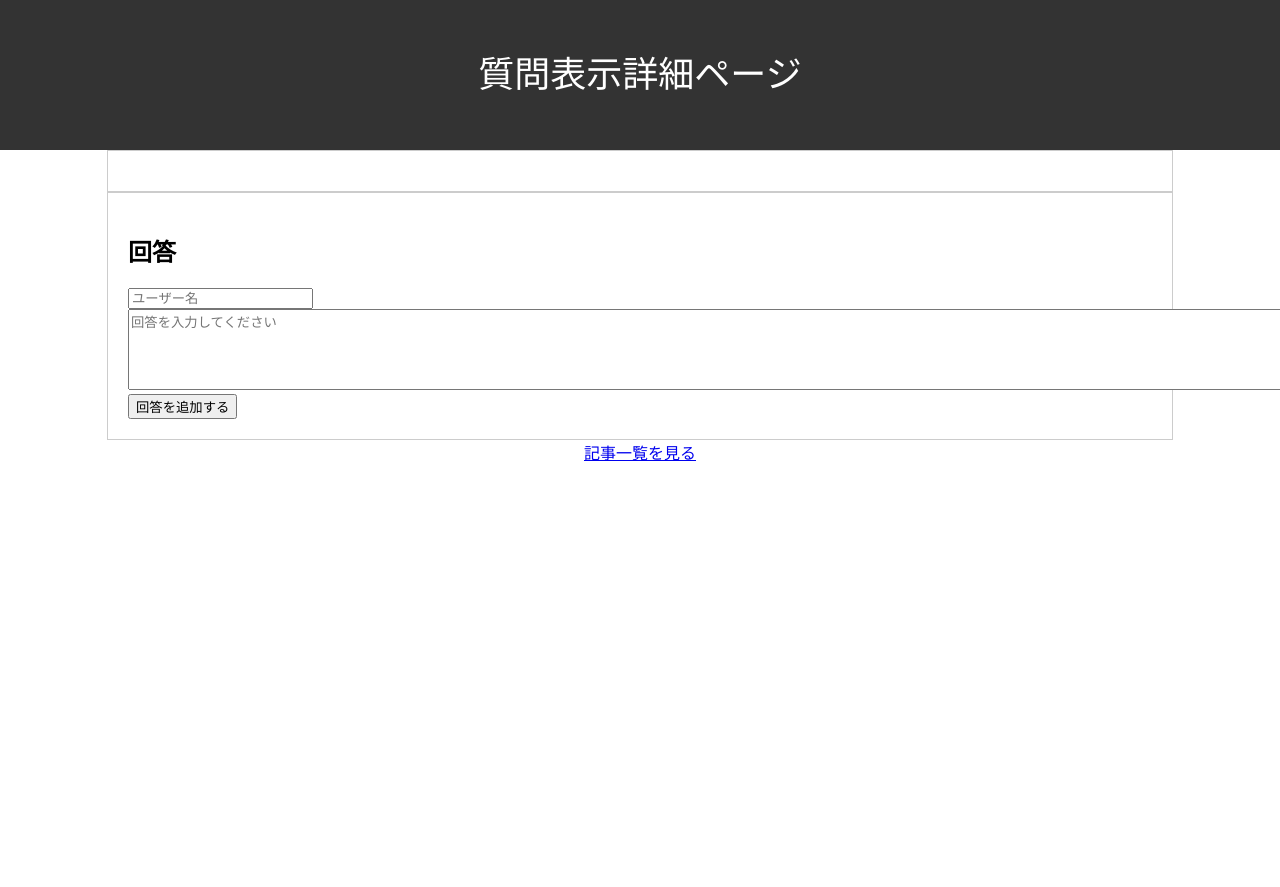
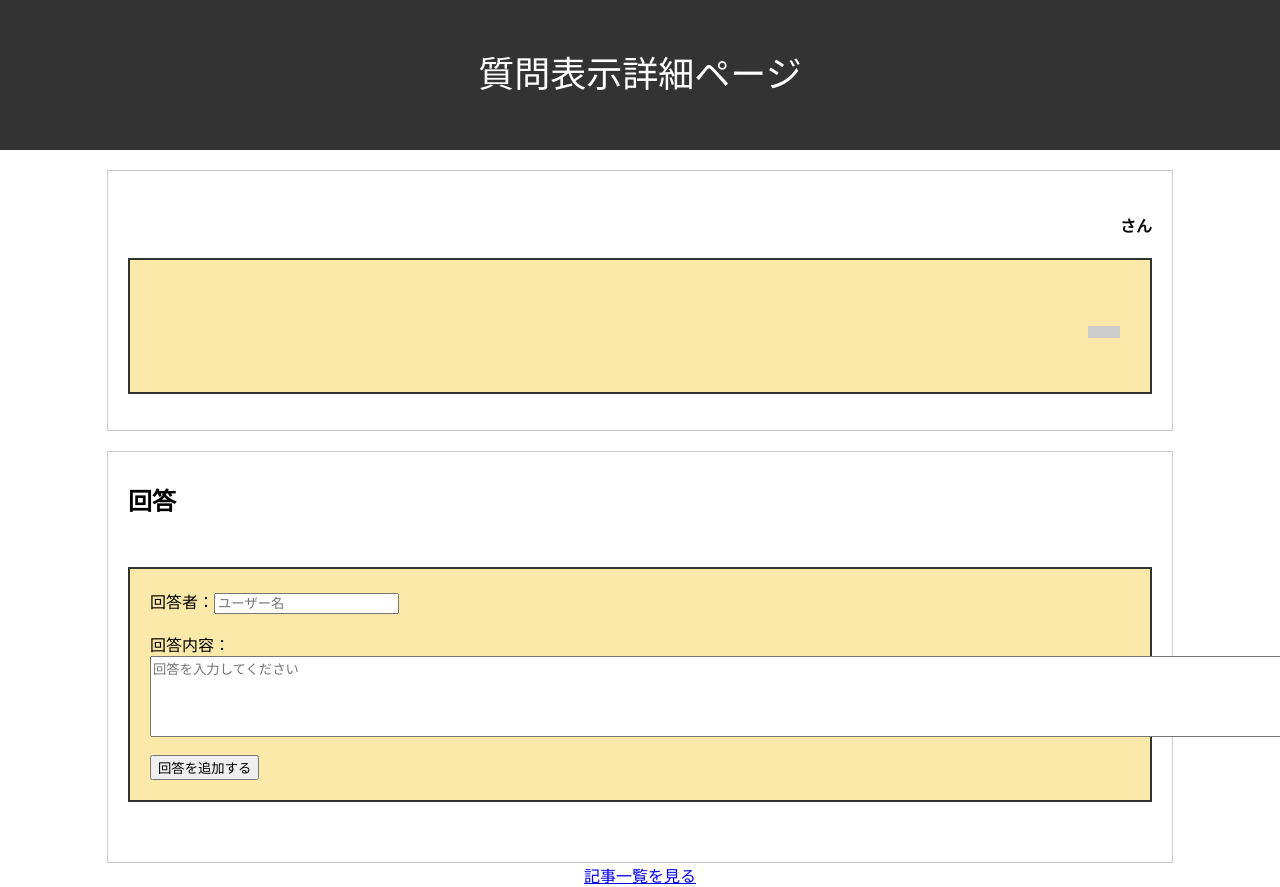
Before and after one commit to Misetsu/PB1, a PHP site: page /shosai.php?ident=1 in a window 1280 px wide; the page is wider, and only the part inside the window is pictured. Before the commit the page ends 461 px from the top of that part, so only its background shows below. Run offline with PHP 8.4, Linux system fonts and the light colour scheme; data that the repository does not hold is empty.

Commit message:
詳細UI

```diff
--- a/class.php
+++ b/class.php
@@ -21,7 +21,7 @@ class form extends Dbdata
     {
         $sql = "SELECT * FROM question WHERE id = ?";
         $stmt = $this->query($sql, [$ident]);
-        $result = $stmt->fetchAll();
+        $result = $stmt->fetch();
         return $result;
     }
 
--- a/question.css
+++ b/question.css
@@ -1,4 +1,3 @@
-
 header {
     background-color: #333;
     color: #fff;
@@ -42,12 +41,13 @@
     margin-left: 100px;
     margin-right: 100px;
 }
+
 .form-wrapper {
     padding: 20px;
     border-radius: 10px;
     margin-left: 100px;
     margin-right: 100px;
-        background-color: rgb(251, 233, 170);
+    background-color: #fbe9aa;
     text-align: center;
 }
 
--- a/shosai.css
+++ b/shosai.css
@@ -83,18 +83,28 @@ body {
 }
 
 .tag {
-    text-align: right;
+    padding: 6px 16px;
+    background-color: #ccc;
+    display: block;
+    float: right;
 }
 
 #question-container {
     width: 80%;
-    margin: 0 auto;
+    margin: 20px auto;
     padding: 20px;
+    display: block;
     border: 1px solid #ccc;
 }
 
 #question-container h2 {
     text-align: center;
+}
+
+.text-container {
+    background-color: #fbe9aa;
+    padding: 30px;
+    border: 2px solid #333333;
 }
 
 /* 回答入力テキストエリアのスタイル */
@@ -107,8 +117,9 @@ body {
 
 /* 回答の枠のスタイル */
 .answer {
-    border: 1px solid #ccc;
+    background-color: #fbe9aa;
     padding: 20px;
+    border: 2px solid #333333;
     margin-bottom: 5px;
 }
 
@@ -116,6 +127,19 @@ body {
 #answer-container {
     width: 80%;
     margin: 0 auto;
-    padding: 20px;
+    padding: 10px 20px;
     border: 1px solid #ccc;
 }
+
+#answer-form {
+    margin: 50px auto;
+    background-color: #fbe9aa;
+    padding: 20px;
+    border: 2px solid #333333;
+}
+
+#answer_text {
+    display: block;
+    margin-left: auto;
+    margin-right: auto;
+}
--- a/shosai.php
+++ b/shosai.php
@@ -4,7 +4,7 @@ $quesID = $_GET['ident'];
 require_once __DIR__ . '/class.php';
 
 $form = new form();
-$all = $form->getQues($quesID);
+$ques = $form->getQues($quesID);
 $allAns = $form->getAllAns($quesID);
 
 $options = array(
@@ -31,25 +31,18 @@ $options = array(
     <link rel="stylesheet" href="shosai.css">
 </head>
 
-
-<style>
-    .center {
-        text-align: center;
-    }
-</style>
-
 <body>
 
     <header>質問表示詳細ページ</header>
     <div id="question-container">
-        <?php
-        foreach ($all as $row) {
-            echo '<h2>' . $row['title'] . '<h2>';
-            echo '<h4>' . $row['name'] . '<h4>';
-            echo '<p>' . $row['message'] . '<p>';
-            echo '<p class="tag">' . $options[$row['selection']] . '</p>';
-        }
-        ?>
+        <h2><?= $ques['title'] ?></h2>
+        <h4 style="text-align: right;"><?= $ques['name'] ?>　さん</h4>
+        <p class="text-container">
+            <?= $ques['message'] ?>
+            <br><br>
+            <span class="tag"><?= $options[$ques['selection']] ?></span>
+            <br><br>
+        </p>
     </div>
 
     <!-- 回答フォーム -->
@@ -59,26 +52,30 @@ $options = array(
             <!-- ここに回答が追加されます -->
             <?php
             foreach ($allAns as $row) {
-                echo '<div class="answer"><h4>' . $row['name'] . '</h4>';
-                echo '<p>' . $row['text'] . '<p></div>';
+                echo '<h4 style="text-align: right;">' . $row['name'] . '　さん</h4>';
+                echo '<div class="answer"><p>' . $ques['name'] . 'さんへの返信：</p><p>' . $row['text'] . '<p></div>';
             }
             ?>
         </div>
-        <form action="answer.php" method="POST">
-            <input type="text" name="username" placeholder="ユーザー名">
-            <textarea id=" answer_text" name="answer_text" placeholder="回答を入力してください" rows="5" cols="200"></textarea>
-            <br>
-            <input type="hidden" value="<?= $quesID ?>" name="ques_id">
-            <input type="submit" value="回答を追加する">
-        </form>
+        <div id="add-ans">
+
+        </div>
+        <div id="answer-form">
+            <form action="answer.php" method="POST">
+                回答者：<input type="text" name="username" placeholder="ユーザー名">
+                <br><br>
+                回答内容：
+                <br>
+                <textarea id="answer_text" name="answer_text" placeholder="回答を入力してください" rows="5" cols="200"></textarea>
+                <br>
+                <input type="hidden" value="<?= $quesID ?>" name="ques_id">
+                <input type="submit" value="回答を追加する">
+            </form>
+        </div>
     </div>
-
-
-
+    <div style="text-align: center;">
+        <a href="index.php">記事一覧を見る</a>
+    </div>
 </body>
 
-<div class="center">
-    <a href="index.php">記事一覧を見る</a>
-</div>
-
 </html>
```
Also changed, not shown: db.sql (+8 -0 lines), index.php (+10 -13 lines). Lines whose indentation alone changed are shown as unchanged.
